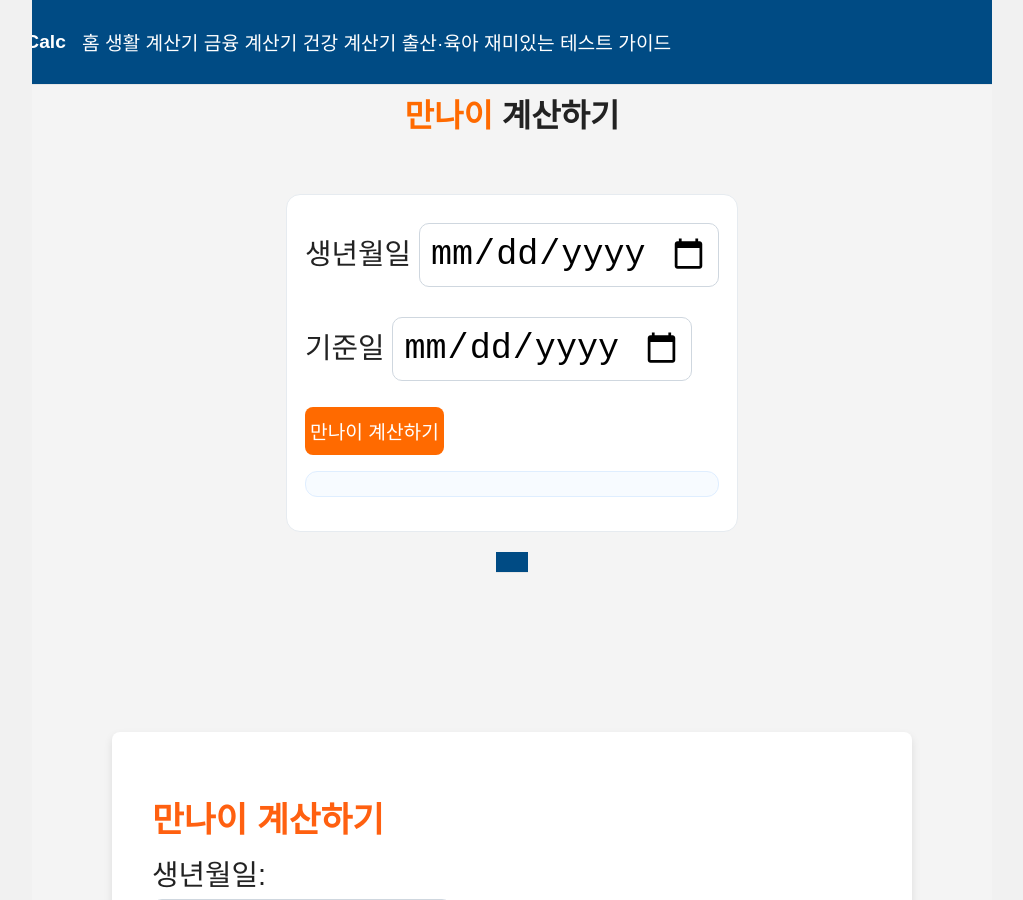
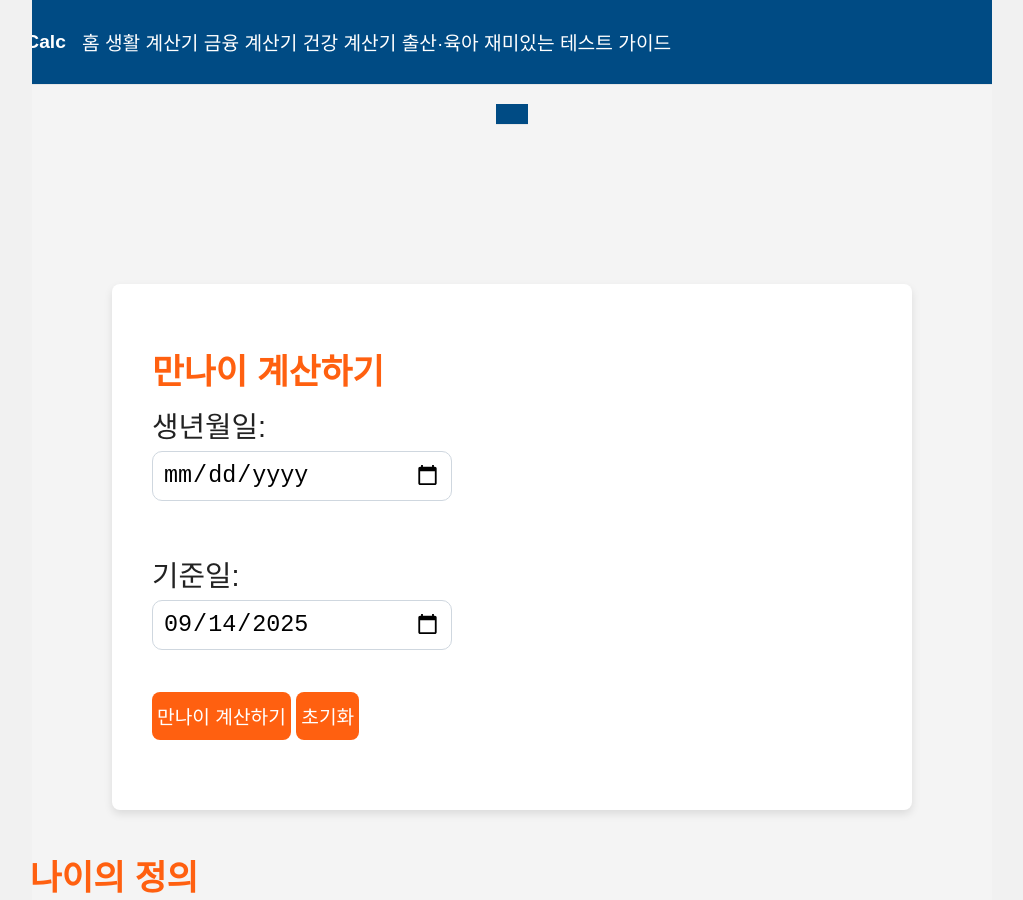
Before and after one commit to khai-lang/LifeCalc, a Jekyll site: the page built from index.html, in a window 1280 px wide and 900 px high. Shown: the whole window, without its empty margins (128-1151 px from the left). Built offline with Jekyll 4.4.1, drawn with Linux system fonts in a browser that asks for light colours.

Commit message:
Update index.html

```diff
--- a/index.html
+++ b/index.html
@@ -3,38 +3,6 @@
 title: 홈
 description: 생활에 필요한 계산기를 한 곳에서
 ---
-
-<h1><span class="accent">만나이</span> 계산하기</h1>
-
-<div class="ad-box">
-  <ins class="adsbygoogle" style="display:block"
-       data-ad-client="ca-pub-3758454239921831"
-       data-ad-slot="1398373115"
-       data-ad-format="auto"
-       data-full-width-responsive="true"></ins>
-  <script>(adsbygoogle = window.adsbygoogle || []).push({});</script>
-</div>
-
-<div class="card" style="max-width:720px;margin:0 auto;">
-  <!-- 기존 만나이 폼/JS 그대로 -->
-  <form id="age" onsubmit="event.preventDefault(); calcAge();">
-    <label>생년월일 <input type="date" id="dob" required></label>
-    <label>기준일 <input type="date" id="ref" required></label>
-    <button type="submit">만나이 계산하기</button>
-  </form>
-  <div id="age-out" class="note"></div>
-</div>
-
-<script>
-function calcAge(){
-  const d=new Date(dob.value), r=new Date(ref.value);
-  if(!dob.value||!ref.value) return;
-  let a=r.getFullYear()-d.getFullYear();
-  const m=r.getMonth()-d.getMonth();
-  if(m<0 || (m===0 && r.getDate()<d.getDate())) a--;
-  document.getElementById('age-out').innerText=`만 ${a}세`;
-}
-</script>
 
 
 <!DOCTYPE html>
```
